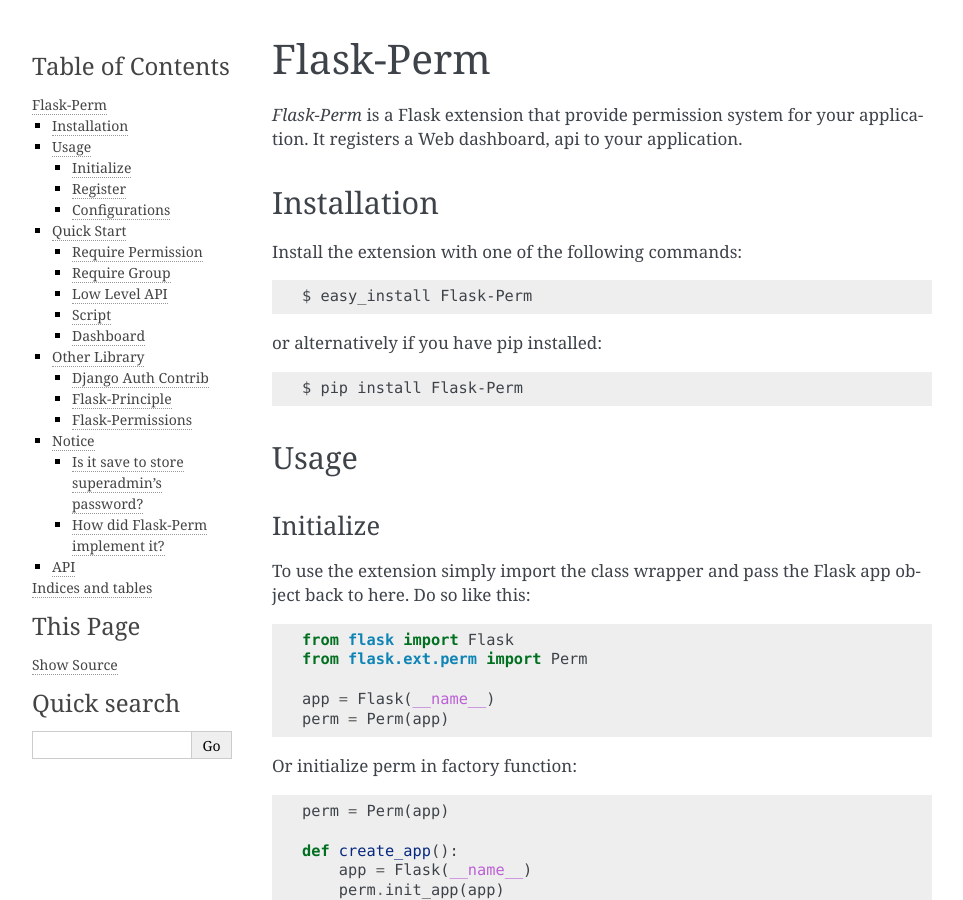
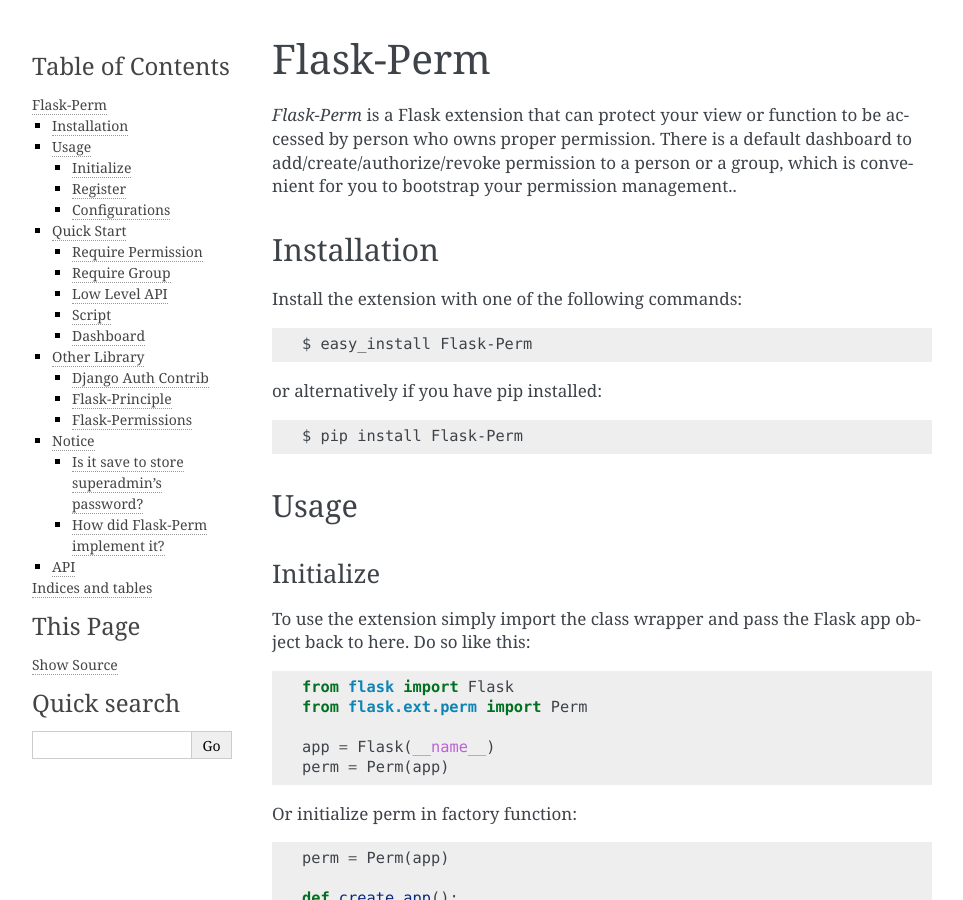
Before and after one commit to soasme/flask-perm, a Sphinx documentation site: the page built from docs/index.rst, in a window 1280 px wide and 900 px high. Shown: the whole window, without its empty margins (148-1111 px from the left). Built offline with Sphinx 7.4.7, drawn with Linux system fonts in a browser that asks for light colours.

Commit message:
Rewrite summary.

```diff
--- a/docs/index.rst
+++ b/docs/index.rst
@@ -8,8 +8,10 @@
 
 .. module:: flask.ext.perm
 
-`Flask-Perm` is a Flask extension that provide permission system for your application.
-It registers a Web dashboard, api to your application.
+`Flask-Perm` is a Flask extension that can protect your view or function to be
+accessed by person who owns proper permission. There is a default dashboard
+to add/create/authorize/revoke permission to a person or a group, which is
+convenient for you to bootstrap your permission management..
 
 Installation
 ------------
```
